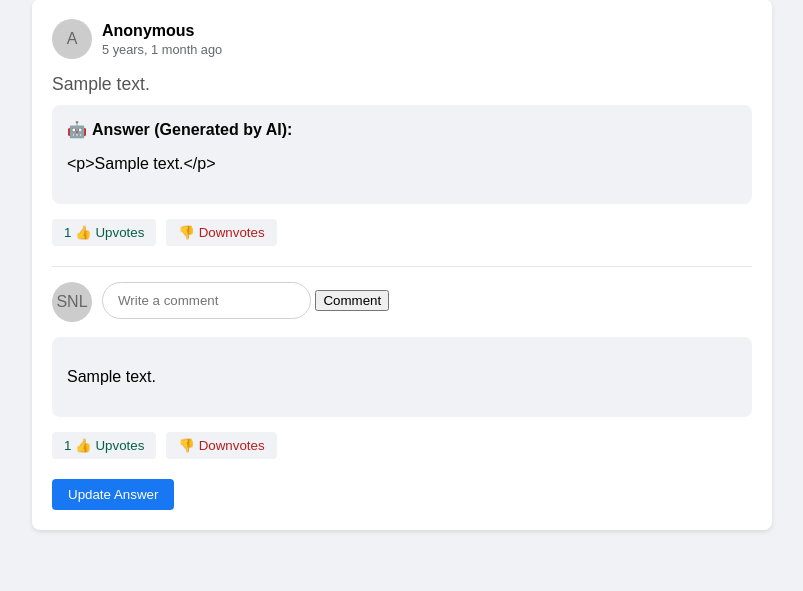
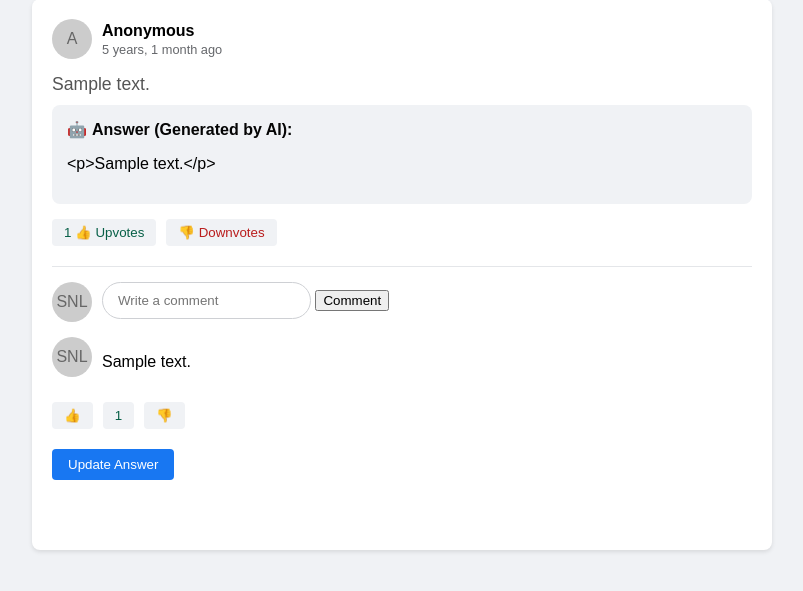
Before and after one commit to sushrit7/Verified-GPT, a Django app: page /thread/1/ in a window 1280 px wide. Shown: the part 21-612 px from the top of the page, without its empty margins (238-1041 px from the left). Run offline with Django 5.2, Linux system fonts and the light colour scheme; tables that the repository leaves empty hold one stand-in row (Sample ...); some libraries are stand-ins or nearby versions.

Commit message:
threadPage

```diff
--- a/myapp/templates/thread.html
+++ b/myapp/templates/thread.html
@@ -84,6 +84,10 @@
             margin-bottom: 15px;
         }
 
+        .comment-text{
+            border-radius: 5px;
+        }
+
         .answer-header {
             display: flex;
             align-items: center;
@@ -136,6 +140,7 @@
         .comment-section {
             border-top: 1px solid #E4E6E9;
             padding-top: 15px;
+            margin-bottom: 50px;
         }
 
         .comment-input {
@@ -251,21 +256,35 @@
             <!-- Comments section -->
             <div class="comments-section">
                 <!-- First comment -->
-                <div class="answer">
-                    <p>{{ comment.text }}</p>
+                <div class="comment-input">
+                    <div class="avatar">
+                        <!-- Replace with actual image path when available -->
+                        <div style="width: 100%; height: 100%; background-color: #ccc; display: flex; align-items: center; justify-content: center;">
+                            <span style="color: #666;">SNL</span>
+                        </div>
+                    </div>
+                    <div class="comment-text">
+                        <p>{{ comment.text }}</p>
+                    </div>
                 </div>
+
                 <div class="voting-section">
                     <div class="vote-buttons">
                         <form method="POST" action="{% url 'upvote_comment' comment.id question.id %}">
                             {% csrf_token %}
                         <button class="vote-btn upvote-btn" type="submit" >
-                            <span>{{ comment.upvotes }} 👍 Upvotes</span>
+                            <span>👍</span>
                         </button>
                         </form>
+
+                        <button class="vote-btn upvote-btn">
+                            <span>{{ comment.upvotes }}</span>
+                        </button>
+
                         <form method="POST" action="{% url 'downvote_comment' comment.id question.id %}">
                             {% csrf_token %}
                         <button class="vote-btn downvote-btn" type="submit">
-                            <span>👎 Downvotes</span>
+                            <span>👎</span>
                         </button>
                         </form>
                     </div>
```
